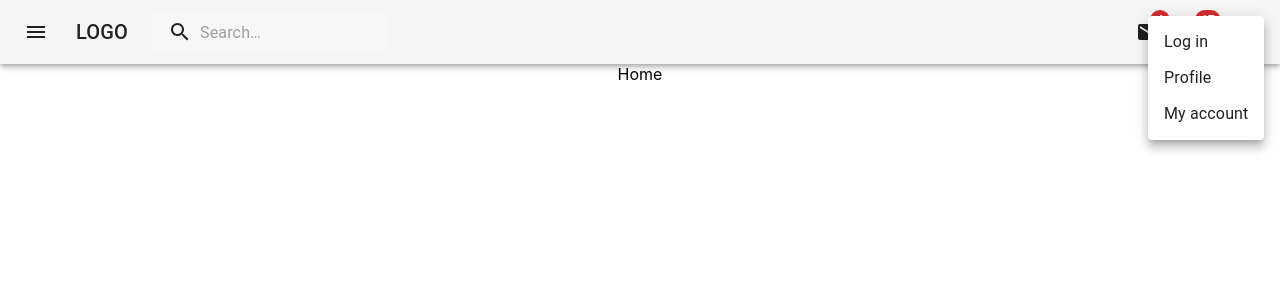
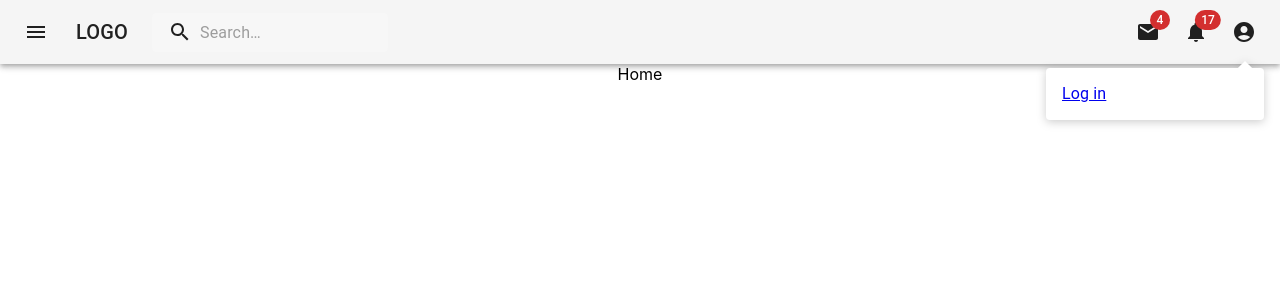
Before and after one commit to devendra-kushwah/react-ts-poc, a React (Create React App) app: page / in a window 1280 px wide. Both pictures are taken after a click on the button 1244 px from the left and 32 px from the top of the page. Shown: the top 300 px of the page. Built offline with nearby package versions, Linux system fonts and the light colour scheme.

Commit message:
Formatted header code (#10)
* Formated header code

* Formated code

```diff
--- a/src/Layout/Header/Header.tsx
+++ b/src/Layout/Header/Header.tsx
@@ -1,71 +1,47 @@
-import * as React from 'react';
-import { styled, alpha } from '@mui/material/styles';
-import AppBar from '@mui/material/AppBar';
-import Box from '@mui/material/Box';
-import Toolbar from '@mui/material/Toolbar';
-import IconButton from '@mui/material/IconButton';
-import Typography from '@mui/material/Typography';
-import InputBase from '@mui/material/InputBase';
-import Badge from '@mui/material/Badge';
-import MenuItem from '@mui/material/MenuItem';
-import Menu from '@mui/material/Menu';
-import MenuIcon from '@mui/icons-material/Menu';
-import SearchIcon from '@mui/icons-material/Search';
-import AccountCircle from '@mui/icons-material/AccountCircle';
-import MailIcon from '@mui/icons-material/Mail';
-import NotificationsIcon from '@mui/icons-material/Notifications';
-import MoreIcon from '@mui/icons-material/MoreVert';
+import React, { useState, useEffect, MouseEvent } from "react";
+import { useNavigate, NavLink } from "react-router-dom";
+import AppBar from "@mui/material/AppBar";
+import Box from "@mui/material/Box";
+import Toolbar from "@mui/material/Toolbar";
+import IconButton from "@mui/material/IconButton";
+import Typography from "@mui/material/Typography";
+import Badge from "@mui/material/Badge";
+import MenuItem from "@mui/material/MenuItem";
+import Menu from "@mui/material/Menu";
+import Avatar from "@mui/material/Avatar";
+import Divider from "@mui/material/Divider";
+import ListItemIcon from "@mui/material/ListItemIcon";
+import Tooltip from "@mui/material/Tooltip";
 
+import MenuIcon from "@mui/icons-material/Menu";
+import SearchIcon from "@mui/icons-material/Search";
+import AccountCircle from "@mui/icons-material/AccountCircle";
+import MailIcon from "@mui/icons-material/Mail";
+import NotificationsIcon from "@mui/icons-material/Notifications";
+import MoreIcon from "@mui/icons-material/MoreVert";
+import Settings from "@mui/icons-material/Settings";
+import Logout from "@mui/icons-material/Logout";
+import AccountCircleOutlinedIcon from "@mui/icons-material/AccountCircleOutlined";
+import ManageAccountsOutlinedIcon from "@mui/icons-material/ManageAccountsOutlined";
 
-const Search = styled('div')(({ theme }) => ({
-  position: 'relative',
-  borderRadius: theme.shape.borderRadius,
-  backgroundColor: alpha(theme.palette.common.white, 0.15),
-  '&:hover': {
-    backgroundColor: alpha(theme.palette.common.white, 0.25),
-  },
-  marginRight: theme.spacing(2),
-  marginLeft: 0,
-  width: '100%',
-  [theme.breakpoints.up('sm')]: {
-    marginLeft: theme.spacing(3),
-    width: 'auto',
-  },
-}));
-
-const SearchIconWrapper = styled('div')(({ theme }) => ({
-  padding: theme.spacing(0, 2),
-  height: '100%',
-  position: 'absolute',
-  pointerEvents: 'none',
-  display: 'flex',
-  alignItems: 'center',
-  justifyContent: 'end',
-}));
-
-const StyledInputBase = styled(InputBase)(({ theme }) => ({
-  color: 'inherit',
-  '& .MuiInputBase-input': {
-    padding: theme.spacing(1, 1, 1, 0),
-    // vertical padding + font size from searchIcon
-    paddingLeft: `calc(1em + ${theme.spacing(4)})`,
-    transition: theme.transitions.create('width'),
-    width: '100%',
-    [theme.breakpoints.up('md')]: {
-      width: '20ch',
-    },
-  },
-}));
+import { Search, SearchIconWrapper, StyledInputBase } from "./style";
 
 function Header() {
-  const [anchorEl, setAnchorEl] = React.useState<null | HTMLElement>(null);
+  const [anchorEl, setAnchorEl] = useState<null | HTMLElement>(null);
   const [mobileMoreAnchorEl, setMobileMoreAnchorEl] =
-    React.useState<null | HTMLElement>(null);
+    useState<null | HTMLElement>(null);
+  const navigate = useNavigate();
 
+  const [isToken, setToken] = useState<string | null>();
   const isMenuOpen = Boolean(anchorEl);
   const isMobileMenuOpen = Boolean(mobileMoreAnchorEl);
-
-  const handleProfileMenuOpen = (event: React.MouseEvent<HTMLElement>) => {
+  const handleClick = (event: React.MouseEvent<HTMLElement>) => {
+    setAnchorEl(event.currentTarget);
+  };
+  const handleClose = () => {
+    setAnchorEl(null);
+  };
+  const handleProfileMenuOpen = (event: MouseEvent<HTMLElement>) => {
     setAnchorEl(event.currentTarget);
   };
 
@@ -77,52 +53,115 @@ function Header() {
     setAnchorEl(null);
     handleMobileMenuClose();
   };
+  const logOut = () => {
+    localStorage.removeItem("token");
+    navigate("/login");
+    handleMenuClose();
+  };
 
-  const handleMobileMenuOpen = (event: React.MouseEvent<HTMLElement>) => {
+  const handleMobileMenuOpen = (event: MouseEvent<HTMLElement>) => {
     setMobileMoreAnchorEl(event.currentTarget);
   };
 
-  const menuId = 'primary-search-account-menu';
+  useEffect(() => {
+    const token = localStorage.getItem("token");
+    setToken(token);
+  }, [isToken]);
+
+  const menuId = "primary-search-account-menu";
+  const privateLinks = (
+    <div>
+      <MenuItem>
+        <ListItemIcon>
+          <AccountCircleOutlinedIcon fontSize="small" />
+        </ListItemIcon>{" "}
+        Profile
+      </MenuItem>
+      <MenuItem>
+        <ListItemIcon>
+          <ManageAccountsOutlinedIcon fontSize="small" />
+        </ListItemIcon>
+        My account
+      </MenuItem>
+      <Divider />
+      <MenuItem>
+        <ListItemIcon>
+          <Settings fontSize="small" />
+        </ListItemIcon>
+        Settings
+      </MenuItem>
+      <MenuItem onClick={logOut}>
+        <ListItemIcon>
+          <Logout fontSize="small" />
+        </ListItemIcon>
+        Logout
+      </MenuItem>
+    </div>
+  );
   const renderMenu = (
     <Menu
       anchorEl={anchorEl}
-      anchorOrigin={{
-        vertical: 'top',
-        horizontal: 'right',
+      id="account-menu"
+      open={isMenuOpen}
+      onClose={handleClose}
+      onClick={handleClose}
+      PaperProps={{
+        elevation: 0,
+        sx: {
+          overflow: "visible",
+          filter: "drop-shadow(0px 2px 5px rgba(0,0,0,0.20))",
+          width: 218,
+          mt: 1.5,
+          "& .MuiAvatar-root": {
+            width: 32,
+            height: 32,
+            ml: -0.5,
+            mr: 1,
+          },
+          "&:before": {
+            content: '""',
+            display: "block",
+            position: "absolute",
+            top: 0,
+            right: 14,
+            width: 10,
+            height: 10,
+            bgcolor: "background.paper",
+            transform: "translateY(-50%) rotate(45deg)",
+            zIndex: 0,
+          },
+        },
       }}
-      id={menuId}
-      keepMounted
-      transformOrigin={{
-        vertical: 'top',
-        horizontal: 'right',
-      }}
-      open={isMenuOpen}
-      onClose={handleMenuClose}
+      transformOrigin={{ horizontal: "right", vertical: "top" }}
+      anchorOrigin={{ horizontal: "right", vertical: "bottom" }}
     >
-      <MenuItem onClick={handleMenuClose}>Log in</MenuItem>
-      <MenuItem onClick={handleMenuClose}>Profile</MenuItem>
-      <MenuItem onClick={handleMenuClose}>My account</MenuItem>
+      {!isToken && (
+        <MenuItem onClick={handleMenuClose}>
+          <NavLink to="/login"> Log in</NavLink>
+        </MenuItem>
+      )}
+      {isToken && privateLinks}
     </Menu>
   );
 
-  const mobileMenuId = 'primary-search-account-menu-mobile';
+  const mobileMenuId = "primary-search-account-menu-mobile";
   const renderMobileMenu = (
     <Menu
       anchorEl={mobileMoreAnchorEl}
       anchorOrigin={{
-        vertical: 'top',
-        horizontal: 'right',
+        vertical: "top",
+        horizontal: "right",
       }}
       id={mobileMenuId}
       keepMounted
       transformOrigin={{
-        vertical: 'top',
-        horizontal: 'right',
+        vertical: "top",
+        horizontal: "right",
       }}
       open={isMobileMenuOpen}
       onClose={handleMobileMenuClose}
     >
-      <MenuItem>
+      {/* <MenuItem>
         <IconButton size="large" aria-label="show 4 new mails" color="inherit">
           <Badge badgeContent={4} color="error">
             <MailIcon />
@@ -141,19 +180,19 @@ function Header() {
           </Badge>
         </IconButton>
         <p>Notifications</p>
-      </MenuItem>
-      <MenuItem onClick={handleProfileMenuOpen}>
+      </MenuItem> */}
+      <Tooltip title="Account settings">
         <IconButton
-          size="large"
-          aria-label="account of current user"
-          aria-controls="primary-search-account-menu"
+          onClick={handleClick}
+          size="small"
+          sx={{ ml: 2 }}
+          aria-controls={isMenuOpen ? "account-menu" : undefined}
           aria-haspopup="true"
-          color="inherit"
+          aria-expanded={isMenuOpen ? "true" : undefined}
         >
-          <AccountCircle />
+          <Avatar sx={{ width: 32, height: 32 }}>M</Avatar>
         </IconButton>
-        <p>Profile</p>
-      </MenuItem>
+      </Tooltip>
     </Menu>
   );
 
@@ -174,7 +213,7 @@ function Header() {
             variant="h6"
             noWrap
             component="div"
-            sx={{ display: { xs: 'none', sm: 'block' } }}
+            sx={{ display: { xs: "none", sm: "block" } }}
           >
             LOGO
           </Typography>
@@ -184,12 +223,16 @@ function Header() {
             </SearchIconWrapper>
             <StyledInputBase
               placeholder="Search…"
-              inputProps={{ 'aria-label': 'search' }}
+              inputProps={{ "aria-label": "search" }}
             />
           </Search>
           <Box sx={{ flexGrow: 1 }} />
-          <Box sx={{ display: { xs: 'none', md: 'flex' } }}>
-            <IconButton size="large" aria-label="show 4 new mails" color="inherit">
+          <Box sx={{ display: { xs: "none", md: "flex" } }}>
+            <IconButton
+              size="large"
+              aria-label="show 4 new mails"
+              color="inherit"
+            >
               <Badge badgeContent={4} color="error">
                 <MailIcon />
               </Badge>
@@ -215,7 +258,7 @@ function Header() {
               <AccountCircle />
             </IconButton>
           </Box>
-          <Box sx={{ display: { xs: 'flex', md: 'none' } }}>
+          <Box sx={{ display: { xs: "flex", md: "none" } }}>
             <IconButton
               size="large"
               aria-label="show more"
@@ -234,4 +277,4 @@ function Header() {
     </Box>
   );
 }
-export default  Header;
+export default Header;
--- /dev/null
+++ b/src/Layout/Header/style.ts
@@ -0,0 +1,44 @@
+
+import { styled, alpha } from '@mui/material/styles';
+import InputBase from '@mui/material/InputBase';
+
+
+export const Search = styled('div')(({ theme }) => ({
+    position: 'relative',
+    borderRadius: theme.shape.borderRadius,
+    backgroundColor: alpha(theme.palette.common.white, 0.15),
+    '&:hover': {
+      backgroundColor: alpha(theme.palette.common.white, 0.25),
+    },
+    marginRight: theme.spacing(2),
+    marginLeft: 0,
+    width: '100%',
+    [theme.breakpoints.up('sm')]: {
+      marginLeft: theme.spacing(3),
+      width: 'auto',
+    },
+  }));
+
+ export const SearchIconWrapper = styled('div')(({ theme }) => ({
+    padding: theme.spacing(0, 2),
+    height: '100%',
+    position: 'absolute',
+    pointerEvents: 'none',
+    display: 'flex',
+    alignItems: 'center',
+    justifyContent: 'end',
+  }));
+
+ export const StyledInputBase = styled(InputBase)(({ theme }) => ({
+    color: 'inherit',
+    '& .MuiInputBase-input': {
+      padding: theme.spacing(1, 1, 1, 0),
+      // vertical padding + font size from searchIcon
+      paddingLeft: `calc(1em + ${theme.spacing(4)})`,
+      transition: theme.transitions.create('width'),
+      width: '100%',
+      [theme.breakpoints.up('md')]: {
+        width: '20ch',
+      },
+    },
+  }));
--- a/src/Pages/SignUp/index.tsx
+++ b/src/Pages/SignUp/index.tsx
@@ -9,7 +9,6 @@ import InputAdornment from '@mui/material/InputAdornment';
 import Button from '@mui/material/Button';
 import Divider from '@mui/material/Divider';
 import Typography from '@mui/material/Typography';
-
 
 import Layout from "../../Layout/Layout";
 
--- a/src/routes/privateRoutes.tsx
+++ b/src/routes/privateRoutes.tsx
@@ -1,11 +1,14 @@
-import React from 'react';
+import React, { useEffect } from 'react';
 import { Route, Outlet, Navigate } from "react-router-dom";
 import { Dashboard } from "../Pages";
 
 
 const PrivateRoutes = ()=> {
- let token:string = "";
- localStorage.setItem("token", token);
+  let token:string = "qwertyuiop";
+  useEffect(()=> {
+    localStorage.setItem("token", token || "");
+  }, [token])
+
  return token ? <Outlet /> : <Navigate to="/login" />
 }
 
```
